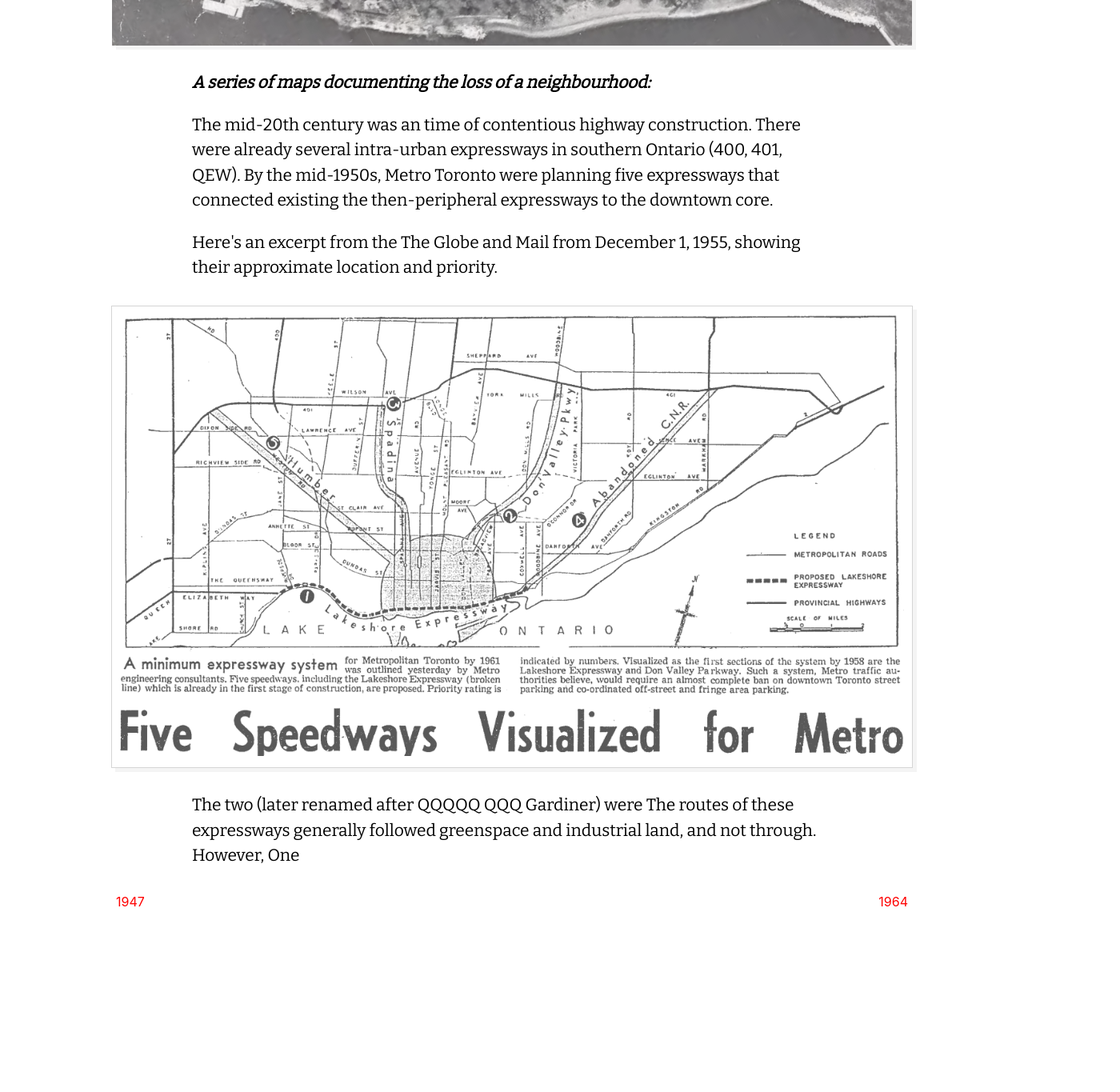
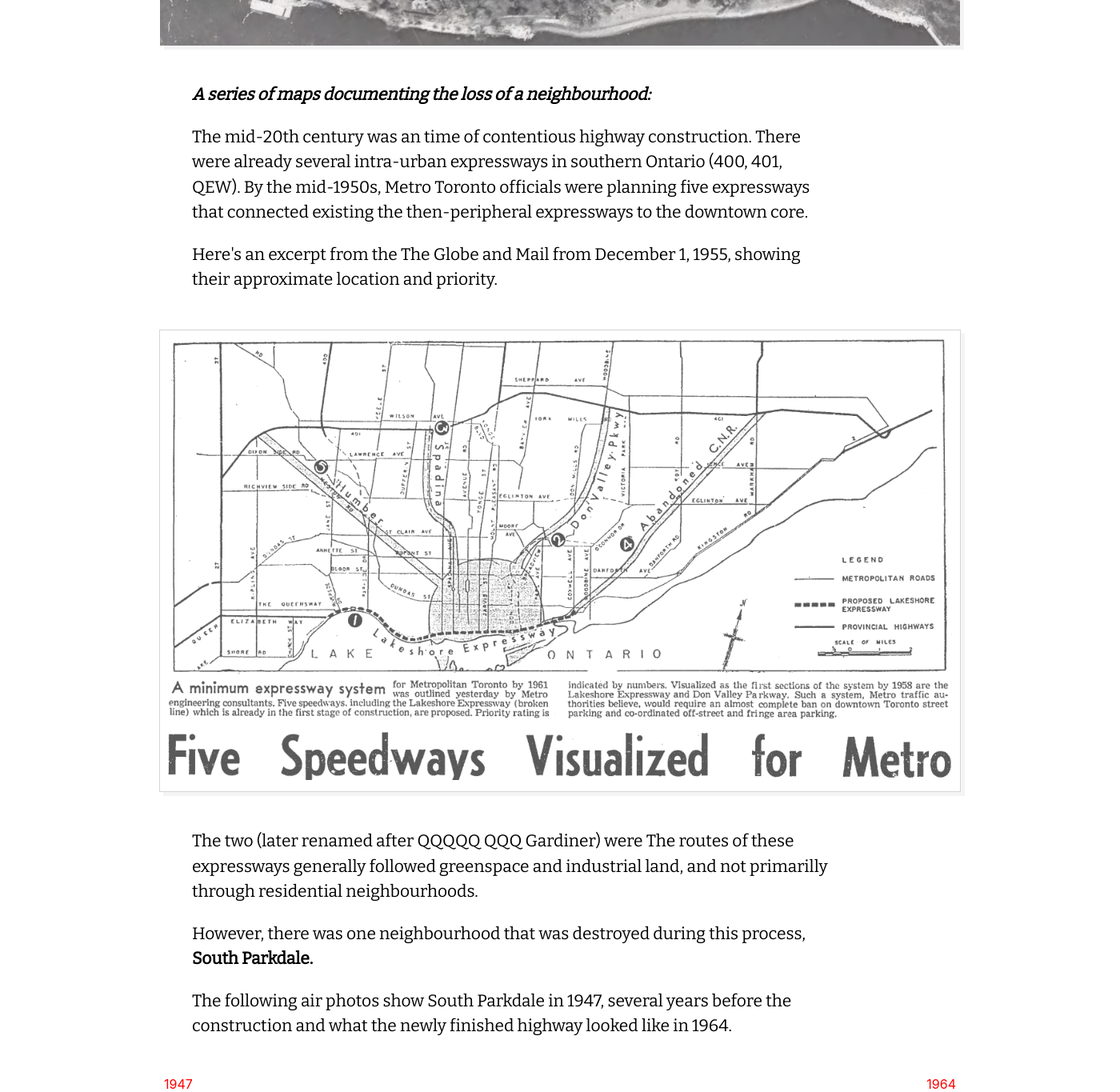
Before and after one commit to schoolofcities/paving-over-south-parkdale, a Svelte app: page / in a window 1280 px wide. Shown: the part 424-1789 px from the top of the page at 80% size, 1400 px wide, since content can reach past the window. Before the commit the page ends 1561 px from the top, so only its background shows below. Built offline with nearby package versions, Linux system fonts and the light colour scheme.

Commit message:
a bit more text, CSS tweaking

```diff
--- a/src/App.svelte
+++ b/src/App.svelte
@@ -24,6 +24,15 @@
 		margin: 0px;
 	}
 
+	.road {
+		background-color: rgb(247, 247, 247);
+	}
+	.white {
+		margin: auto;
+		width: 1400px;
+		background-color: white;
+	}
+
 	#title {
 		display: flex;
 		justify-content: center;
@@ -33,6 +42,7 @@
 	#title img {
 		margin: 0px;
 		padding: 0px;
+		width: 100%;
 		max-width: 1000px;
 		box-shadow: 5px 5px 0 0 rgb(244, 244, 244);
 	}
@@ -54,6 +64,8 @@
 		max-width: 800px;
 		min-width: 300px;
 		padding: 10px;
+		padding-top: 25px;
+		padding-bottom: 25px;
 		font-size: 21px;
 		font-family: Bitter, serif;
 		line-height: 1.5;
@@ -61,6 +73,7 @@
 
 	.image {
 		margin: auto;
+		width: 100%;
 		max-width: 1000px;
 		border: 1px solid rgb(213, 213, 213);
 		box-shadow: 5px 5px 0 0 rgb(244, 244, 244);
@@ -71,6 +84,7 @@
 	.image img {
 		max-width: 980px;
 		padding: 10px;
+		width: 100%;
 		opacity: 0.65;
 	}
 	.image img:hover {
@@ -81,45 +95,58 @@
 
 
 
+
 <TopSofC/>
 
-
-<div id="title">
-	<img src={airphoto1957} alt="Air Photo 1957">
-	<h1>Paving Over South Parkdale</h1>
+<div class="road">
+	<div class="white">
+		<div id="title">
+			<img src={airphoto1957} alt="Air Photo 1957">
+			<h1>Paving Over South Parkdale</h1>
+		</div>
+	</div>
 </div>
-
 
 <div class="body-text">
 	<p><b><i>A series of maps documenting the loss of a neighbourhood:</i></b></p>
 	<p>
 	The mid-20th century was an time of contentious highway construction.
 	There were already several intra-urban expressways in southern Ontario (400, 401, QEW).
-	By the mid-1950s, Metro Toronto were planning five expressways that connected existing the then-peripheral expressways to the downtown core.
+	By the mid-1950s, Metro Toronto officials were planning five expressways that connected existing the then-peripheral expressways to the downtown core.
 	</p>
 	<p>
 	Here's an excerpt from the The Globe and Mail from December 1, 1955, showing their approximate location and priority.
 	</p>
 </div>
 
-<div class="image">
-	<a href={globe1955}><img src={globe1955} alt="Globe and Mail, Dec 1, 1955"></a>
+<div class="road">
+	<div class="white">
+		<div class="image">
+			<a href={globe1955} target="_blank"><img src={globe1955} alt="Globe and Mail, Dec 1, 1955"></a>
+		</div>
+	</div>
 </div>
 
 <div class="body-text">
 	<p>
 		The two (later renamed after QQQQQ QQQ Gardiner) were
 
-		The routes of these expressways generally followed greenspace and industrial land, and not through.
+		The routes of these expressways generally followed greenspace and industrial land, and not primarilly through residential neighbourhoods.
+	</p>
 
-		However,
+	<p>
+		However, there was one neighbourhood that was destroyed during this process, <b>South Parkdale.</b>
 
+	</p>
 
+	<p>
+		The following air photos show South Parkdale in 1947, several years before the construction and what the newly finished highway looked like in 1964.
 
-		One
 	</p>
 </div>
 
-
-
-<Compare1947v1964/>
+<div class="road">
+	<div class="white">
+		<Compare1947v1964/>
+	</div>
+</div>
--- a/src/lib/Compare1947v1964.svelte
+++ b/src/lib/Compare1947v1964.svelte
@@ -15,8 +15,8 @@
 		imageRightSrc={img_1964}
 		imageRightAlt="right"
 		--handle-size="3rem"
-		--slider-color="#ffffff"
-		--slider-width="0.2rem"
+		--slider-color="white"
+		--slider-width="0.17rem"
 	/>
 </div>
 
--- a/src/lib/TopSofC.svelte
+++ b/src/lib/TopSofC.svelte
@@ -13,7 +13,7 @@
 		margin-bottom: 20px;
 		border-bottom: 1px solid rgb(245, 245, 245);
 		width: 100%;
-		min-width: 500px;
+		min-width: 200px;
 		padding-left: 10px;
 		padding-right: 10px;
 		text-align: center;
```
